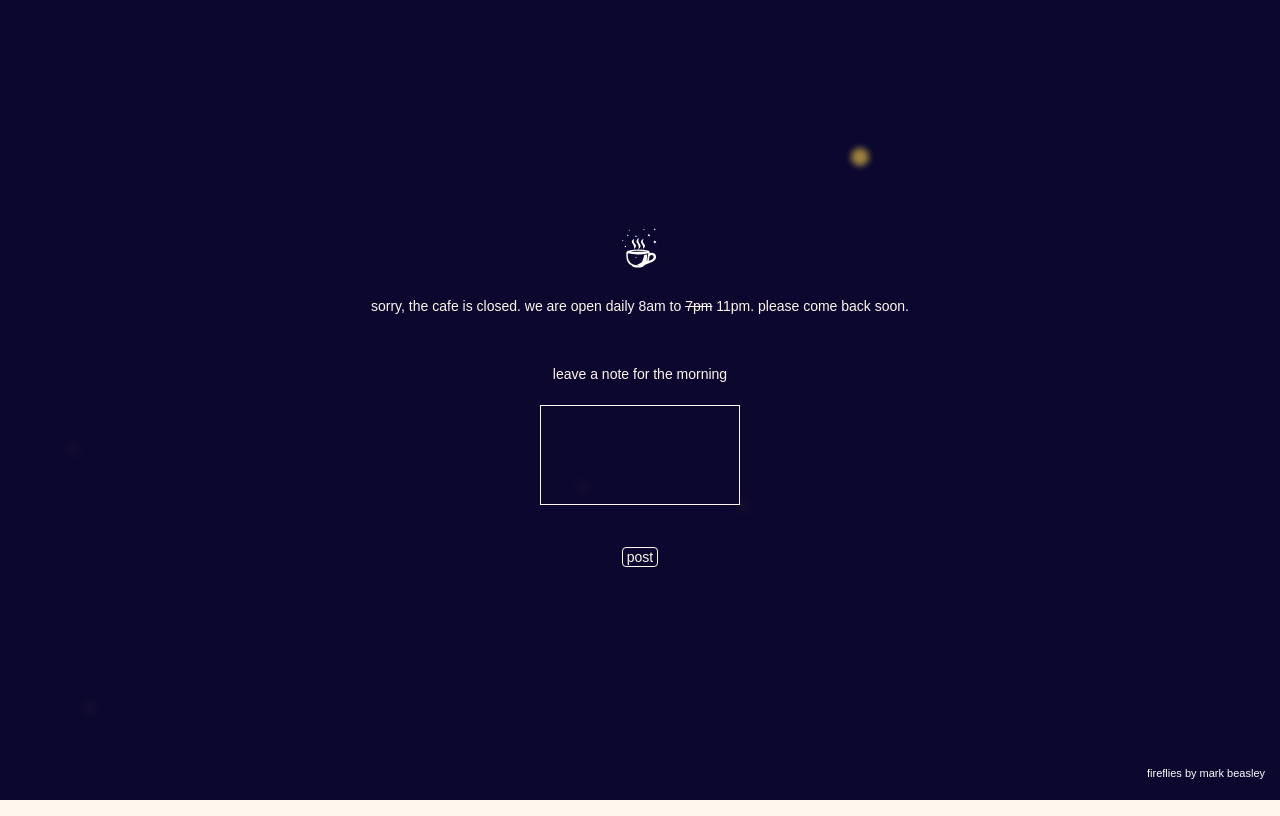
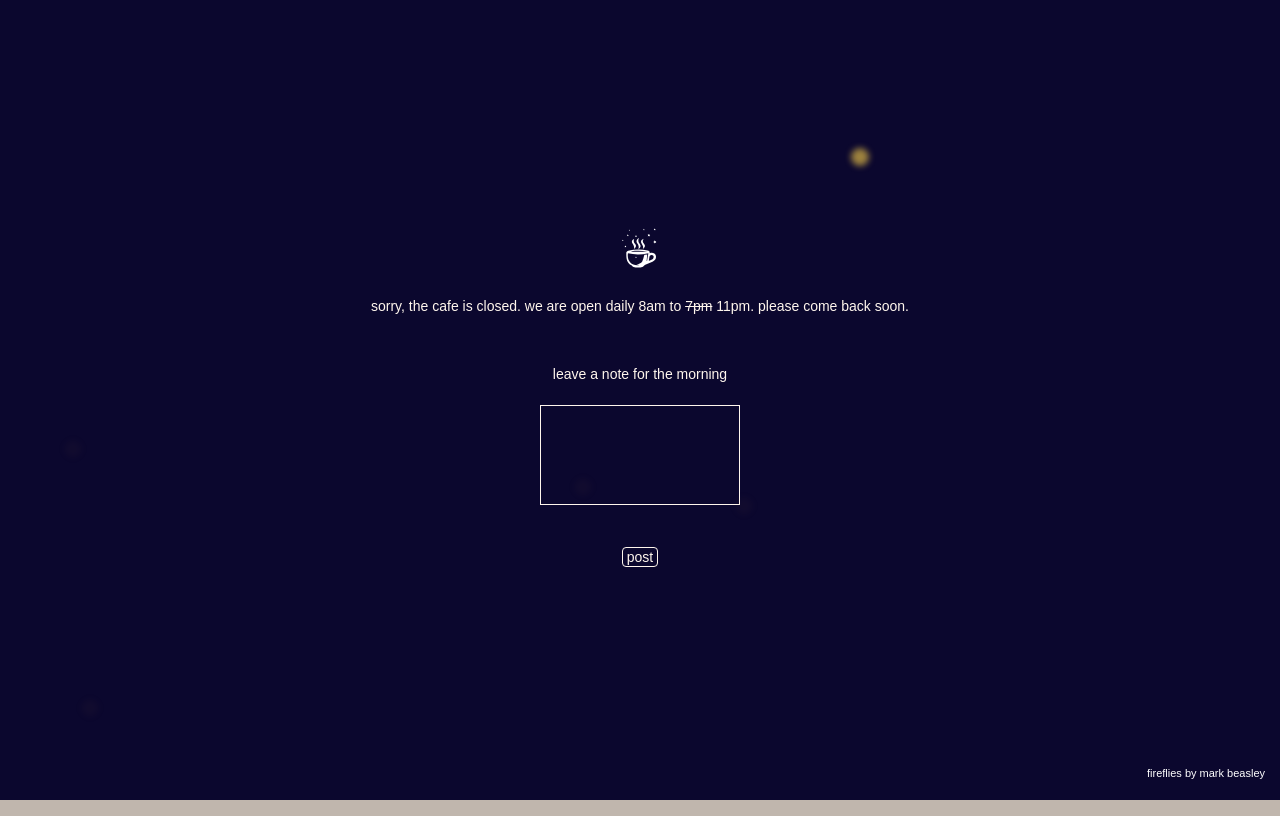
Before and after one commit to et0and/bantsu.cafe, a website: page public/index.html in a window 1280 px wide. Drawn offline with Linux system fonts and the light colour scheme; no server answers.

Commit message:
Changed background

```diff
--- a/public/css/index.css
+++ b/public/css/index.css
@@ -7,7 +7,7 @@ body {
     -webkit-text-size-adjust: none;
     -moz-osx-font-smoothing: grayscale;
     /* background: #fff6ed; */
-    background: #fff6ed;
+    background: #c0b6ad;
     color: #1f1209;
     font-size: 14px !important;
 }
```
